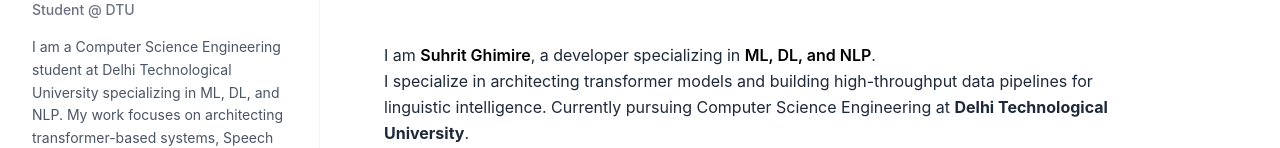
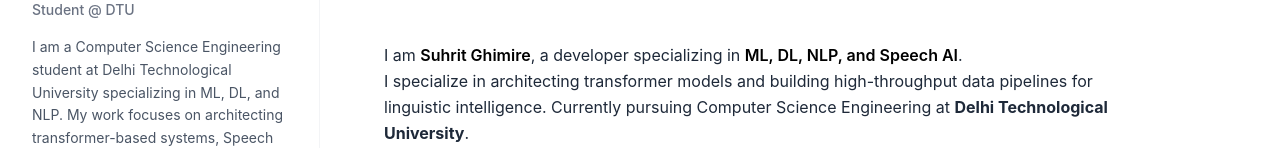
Before and after one commit to suhritghimire/portfolio, a Next.js app: page / in a window 1280 px wide. Shown: the part 212-360 px from the top of the page. Built offline with nearby package versions, Linux system fonts and the light colour scheme.

Commit message:
Update hero intro with Speech AI

```diff
--- a/app/page.tsx
+++ b/app/page.tsx
@@ -24,7 +24,7 @@
 
         <div className="prose prose-xl text-gray-800 leading-relaxed max-w-3xl">
           <p>
-            I am <span className="font-semibold text-black">{personalInfo.name}</span>, a developer specializing in <span className="text-black font-semibold">ML, DL, and NLP</span>.
+            I am <span className="font-semibold text-black">{personalInfo.name}</span>, a developer specializing in <span className="text-black font-semibold">ML, DL, NLP, and Speech AI</span>.
           </p>
           <p>
             I specialize in architecting transformer models and building high-throughput data pipelines for linguistic intelligence. Currently pursuing Computer Science Engineering at <strong>Delhi Technological University</strong>.
```
